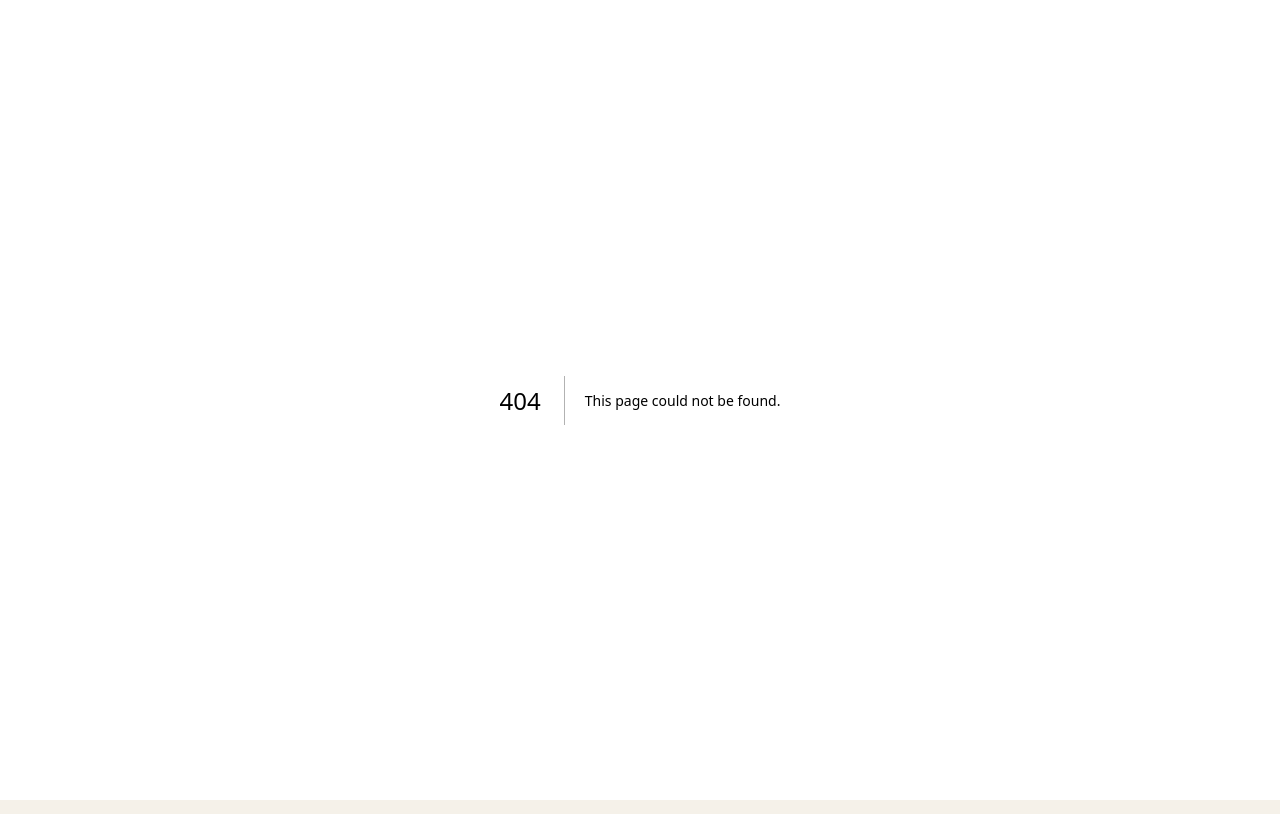
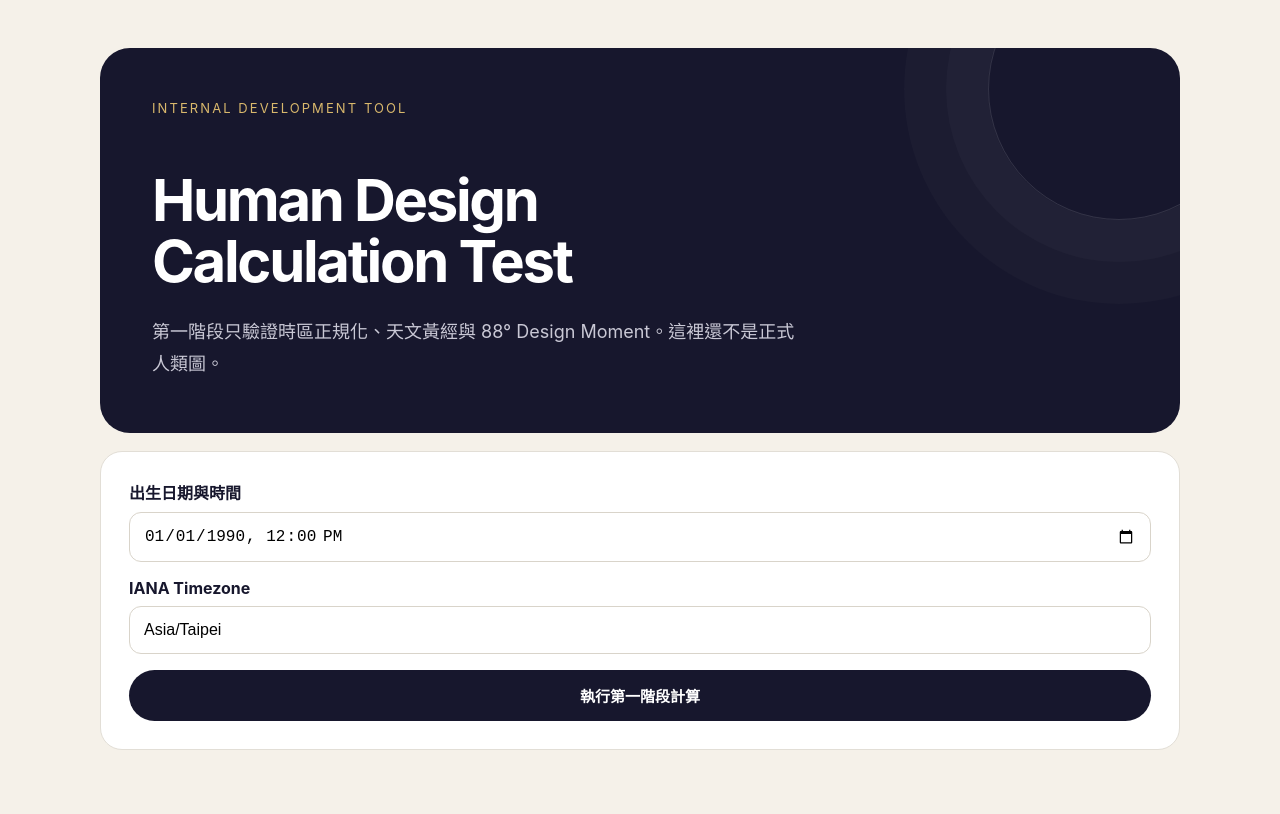
Before and after one commit to b9622024/human-design-fatloss-action, a Next.js app: page /dev/human-design-test in a window 1280 px wide. Before the commit this address had no page. Built offline with nearby package versions, Linux system fonts and the light colour scheme.

Commit message:
Add Human Design calculation test page

```diff
--- /dev/null
+++ b/app/dev/human-design-test/page.tsx
@@ -0,0 +1,61 @@
+"use client";
+
+import { FormEvent, useState } from "react";
+
+export default function HumanDesignTestPage() {
+  const [localDateTime, setLocalDateTime] = useState("1990-01-01T12:00");
+  const [timezone, setTimezone] = useState("Asia/Taipei");
+  const [result, setResult] = useState<unknown>(null);
+  const [loading, setLoading] = useState(false);
+
+  async function submit(event: FormEvent) {
+    event.preventDefault();
+    setLoading(true);
+    setResult(null);
+    try {
+      const response = await fetch("/api/dev/human-design-test", {
+        method: "POST",
+        headers: { "Content-Type": "application/json" },
+        body: JSON.stringify({ localDateTime, timezone }),
+      });
+      setResult(await response.json());
+    } catch (error) {
+      setResult({ error: error instanceof Error ? error.message : "Unknown error" });
+    } finally {
+      setLoading(false);
+    }
+  }
+
+  return (
+    <main className="page-shell">
+      <section className="hero-card">
+        <div className="eyebrow">INTERNAL DEVELOPMENT TOOL</div>
+        <h1 style={{ fontSize: "clamp(34px,6vw,58px)" }}>Human Design<br />Calculation Test</h1>
+        <p className="lead">第一階段只驗證時區正規化、天文黃經與 88° Design Moment。這裡還不是正式人類圖。</p>
+      </section>
+
+      <section className="card" style={{ marginTop: 18 }}>
+        <form onSubmit={submit} style={{ display: "grid", gap: 16 }}>
+          <label style={{ display: "grid", gap: 8 }}>
+            <strong>出生日期與時間</strong>
+            <input type="datetime-local" value={localDateTime} onChange={(e) => setLocalDateTime(e.target.value)} style={{ padding: 14, borderRadius: 12, border: "1px solid #d9d4ca", fontSize: 16 }} />
+          </label>
+          <label style={{ display: "grid", gap: 8 }}>
+            <strong>IANA Timezone</strong>
+            <input value={timezone} onChange={(e) => setTimezone(e.target.value)} placeholder="Asia/Taipei" style={{ padding: 14, borderRadius: 12, border: "1px solid #d9d4ca", fontSize: 16 }} />
+          </label>
+          <button type="submit" disabled={loading} style={{ padding: 15, border: 0, borderRadius: 999, background: "#17172d", color: "white", fontWeight: 700, fontSize: 15 }}>
+            {loading ? "計算中…" : "執行第一階段計算"}
+          </button>
+        </form>
+      </section>
+
+      {result !== null && (
+        <section className="card" style={{ marginTop: 18, overflow: "auto" }}>
+          <h2 style={{ marginTop: 0 }}>Calculation JSON</h2>
+          <pre style={{ whiteSpace: "pre-wrap", wordBreak: "break-word", fontSize: 12, lineHeight: 1.6 }}>{JSON.stringify(result, null, 2)}</pre>
+        </section>
+      )}
+    </main>
+  );
+}
```
